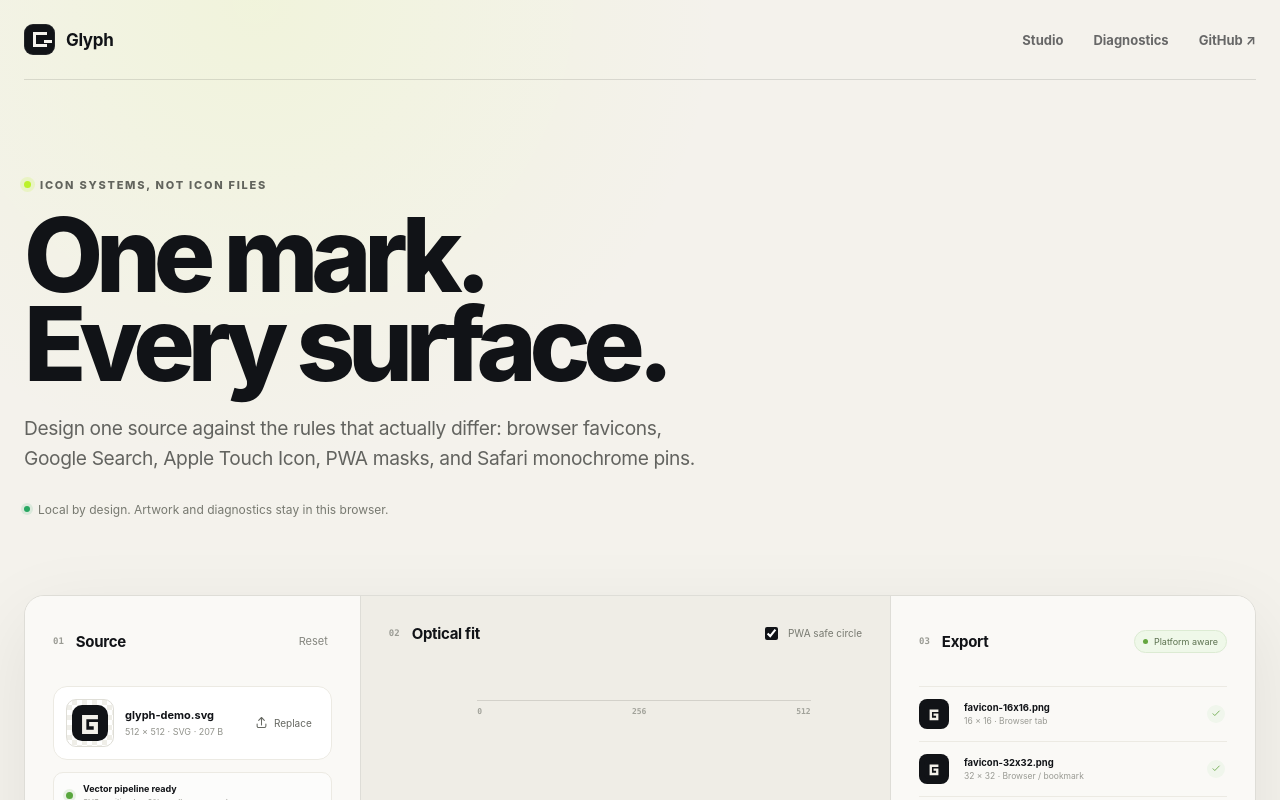
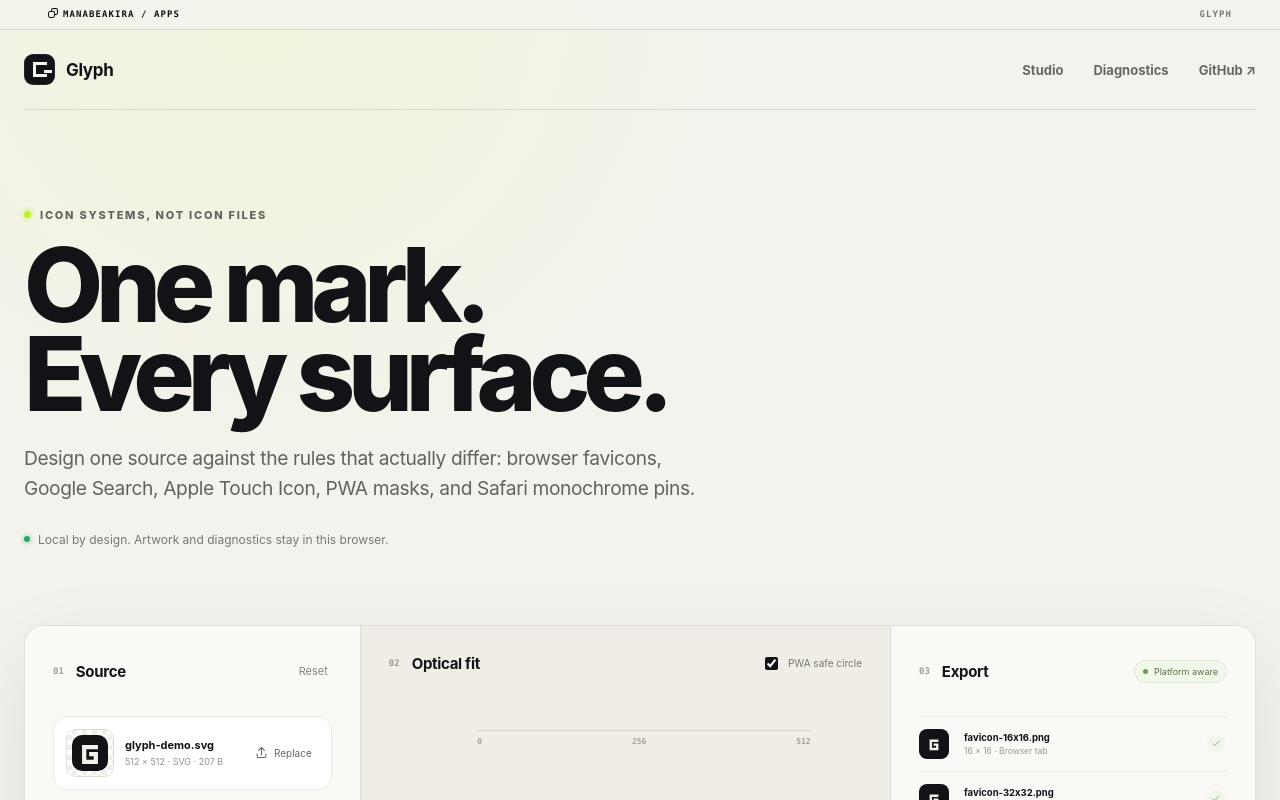
Before and after one commit to akiralazycat/glyph, a Next.js app: page / in a window 1280 px wide. Shown: the top 800 px of the page. Built offline with nearby package versions, Linux system fonts and the light colour scheme.

Commit message:
Add shared Manabeakira house layer

```diff
--- a/app/globals.css
+++ b/app/globals.css
@@ -9,7 +9,24 @@
   --accent-strong: #bcf229;
   --blue: #3157d5;
   --shadow: 0 24px 80px rgba(30, 31, 28, 0.08);
+  --house-surface: rgba(244, 242, 236, 0.92);
+  --house-line: rgba(17, 19, 23, 0.12);
+  --house-text: #111317;
+  --house-muted: #777970;
+  --house-signal: #3157d5;
+  --house-focus: #3157d5;
 }
+
+.house-bar { min-height: 30px; padding: 0 clamp(18px, 4vw, 48px); display: flex; align-items: center; justify-content: space-between; gap: 20px; position: relative; z-index: 100; border-bottom: 1px solid var(--house-line); background: var(--house-surface); color: var(--house-muted); backdrop-filter: blur(18px); font: 650 9px/1 ui-monospace, SFMono-Regular, Menlo, monospace; letter-spacing: .12em; text-transform: uppercase; }
+.house-bar a { display: inline-flex; align-items: center; gap: 8px; color: var(--house-text); text-decoration: none; }
+.house-bar a:hover { color: var(--house-signal); }
+.house-bar a:focus-visible { outline: 2px solid var(--house-focus); outline-offset: 3px; }
+.house-bar__mark { width: 7px; height: 7px; border: 1px solid currentColor; border-radius: 2px; box-shadow: 3px -3px 0 -1px var(--house-surface), 3px -3px 0 0 currentColor; }
+.house-bar__product { color: var(--house-muted); }
+::selection { background: color-mix(in srgb, var(--house-signal) 22%, transparent); color: var(--house-text); }
+:where(button, a, input, textarea, select):focus-visible { outline: 2px solid var(--house-focus); outline-offset: 3px; }
+@media (max-width: 560px) { .house-bar { min-height: 28px; } .house-bar__product { display: none; } }
+@media (prefers-reduced-motion: reduce) { html { scroll-behavior: auto !important; } *, *::before, *::after { animation-duration: .01ms !important; animation-iteration-count: 1 !important; transition-duration: .01ms !important; } }
 
 * { box-sizing: border-box; }
 html { scroll-behavior: smooth; }
--- a/components/glyph-studio-v2.tsx
+++ b/components/glyph-studio-v2.tsx
@@ -5,10 +5,13 @@
 import { StudioPanels } from "./glyph-controls";
 import { GlyphPreviews } from "./glyph-previews";
 import { GlyphDiagnostics } from "./glyph-diagnostics";
+import { HouseBar } from "./house-bar";
 
 export function GlyphStudioV2() {
   const studio = useGlyphStudio();
-  return <main className="shell">
+  return <>
+    <HouseBar product="Glyph" />
+    <main className="shell">
     <header className="topbar">
       <a className="brand" href="#top" aria-label="Glyph home"><GlyphMark /><span>Glyph</span></a>
       <nav className="nav" aria-label="Primary navigation"><a href="#studio">Studio</a><a href="#diagnostics">Diagnostics</a><a href="https://github.com/akiralazycat/glyph" target="_blank" rel="noreferrer">GitHub <span aria-hidden="true">↗</span></a></nav>
@@ -32,5 +35,6 @@
     </section>
 
     <footer><a className="brand brand--footer" href="#top"><GlyphMark compact /><span>Glyph</span></a><p>One mark, every surface.</p><span>Open source · MIT</span></footer>
-  </main>;
+    </main>
+  </>;
 }
--- /dev/null
+++ b/components/house-bar.tsx
@@ -0,0 +1,11 @@
+export function HouseBar({ product }: { product: string }) {
+  return (
+    <nav className="house-bar" aria-label="Manabeakira apps">
+      <a href="https://app.manabeakira.com" aria-label="Open Manabeakira apps">
+        <span className="house-bar__mark" aria-hidden="true" />
+        <span>manabeakira / apps</span>
+      </a>
+      <span className="house-bar__product">{product}</span>
+    </nav>
+  );
+}
```
